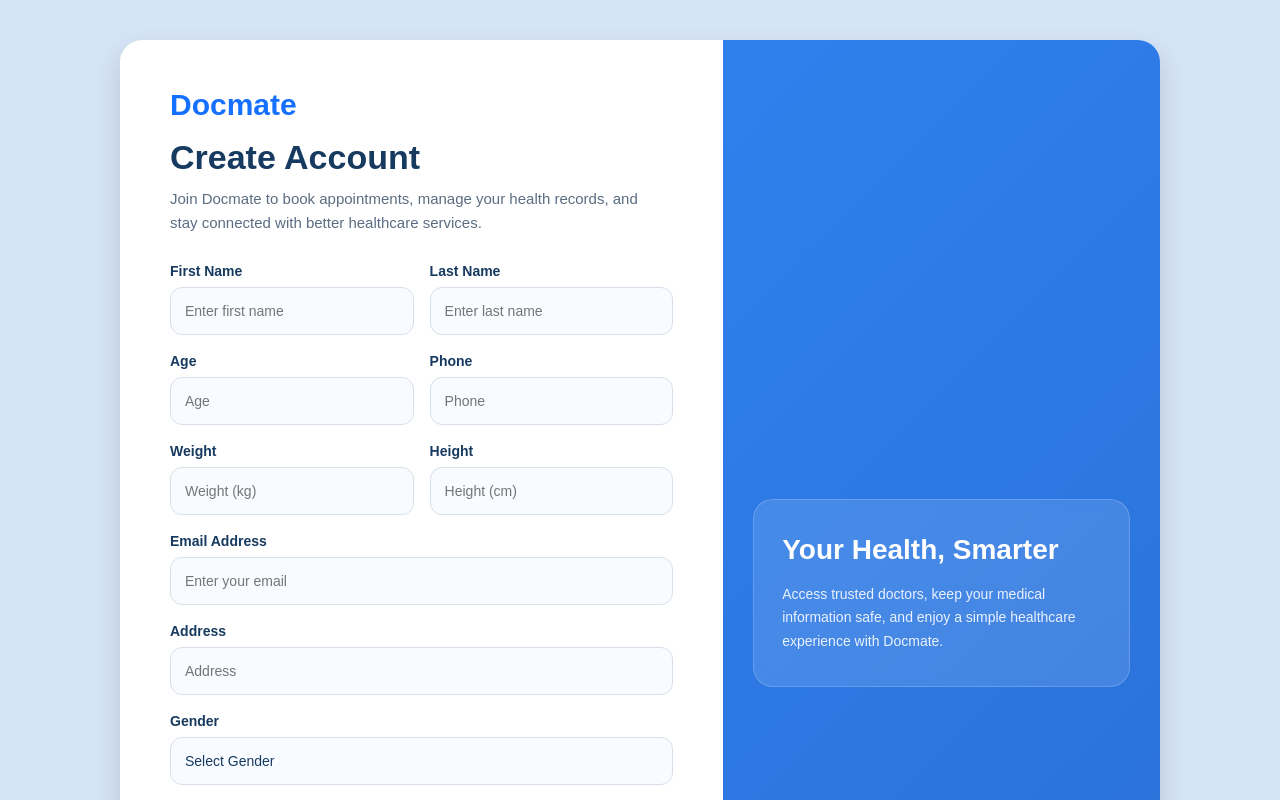
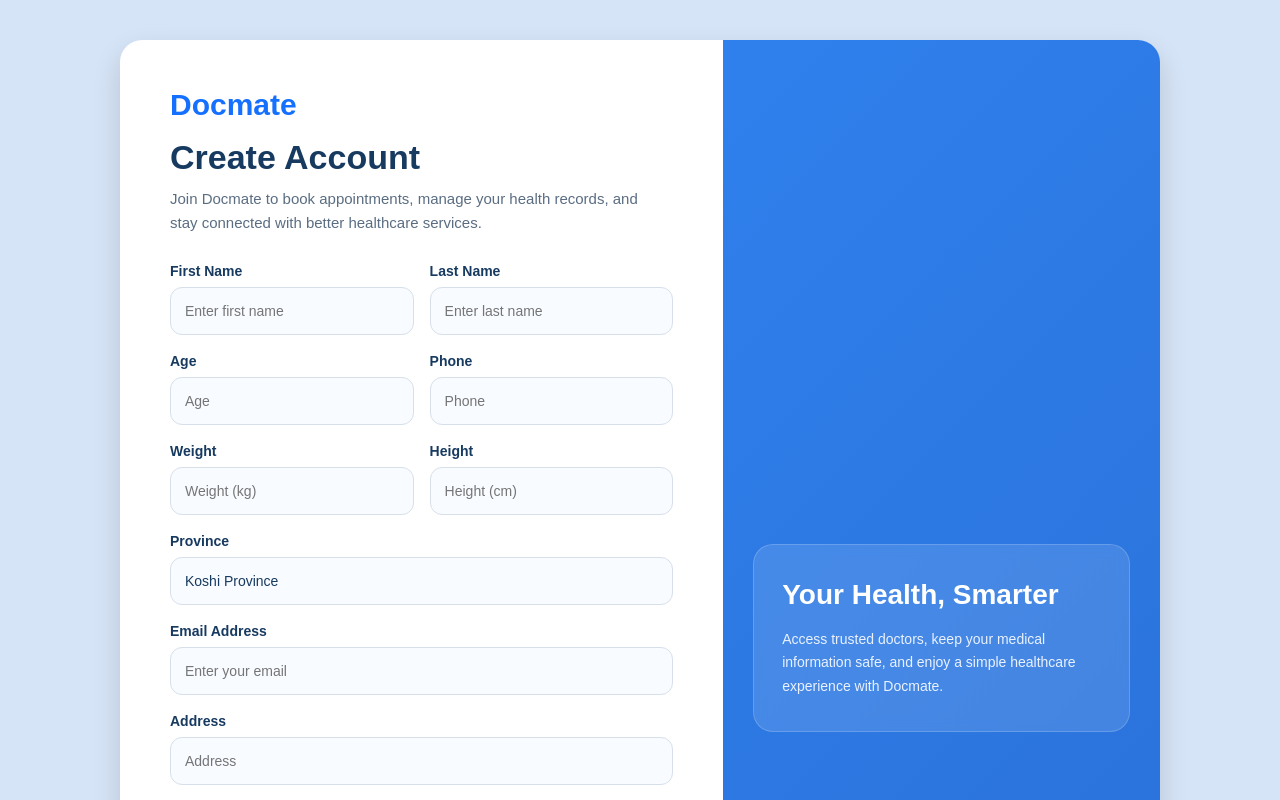
Before and after one commit to Aniket2mandal/docmate-frontend, a React (Vite) app in the folder docmate-app/: page /register in a window 1280 px wide. Shown: the top 800 px of the page. Built offline with nearby package versions, Linux system fonts and the light colour scheme; no server answers.

Commit message:
aded province

```diff
--- a/docmate-app/src/pages/Register/Register.jsx
+++ b/docmate-app/src/pages/Register/Register.jsx
@@ -1,5 +1,5 @@
 import { useState } from "react";
-import { useNavigate,Link } from "react-router-dom";
+import { useNavigate, Link } from "react-router-dom";
 import "./Register.css";
 import { registerUser } from "../../api/BackendApi";
 import Swal from "sweetalert2";
@@ -69,6 +69,7 @@
                 gender: formData.gender,
                 phone: formData.phone,
                 address: formData.address,
+                province:formData.province,
                 status: formData.status
             },
             age: Number(formData.age),
@@ -204,6 +205,29 @@
                         </div>
 
                         <div className="register-input-group">
+                            <label>Province</label>
+                            <select
+                                name="province"
+                                value={formData.province}
+                                onChange={handleChange}
+                            >
+                                <option value="" disabled>Province</option>
+                                <option value="Koshi">Koshi Province</option>
+                                <option value="Madhesh">Madhesh Province</option>
+                                <option value="Bagmati">Bagmati Province</option>
+                                <option value="Gandaki">Gandaki Province</option>
+                                <option value="Lumbini">Lumbini Province</option>
+                                <option value="Karnali">Karnali Province</option>
+                                <option value="Sudurpashchim">Sudurpashchim Province</option>
+                            </select>
+                            {fieldErrors.specialization && (
+                                <span className="field-error">
+                                    {fieldErrors.specialization}
+                                </span>
+                            )}
+                        </div>
+
+                        <div className="register-input-group">
                             <label>Email Address</label>
                             <input type="email" name="email" placeholder="Enter your email" onChange={handleChange} />
                             {fieldErrors.email && (
```
